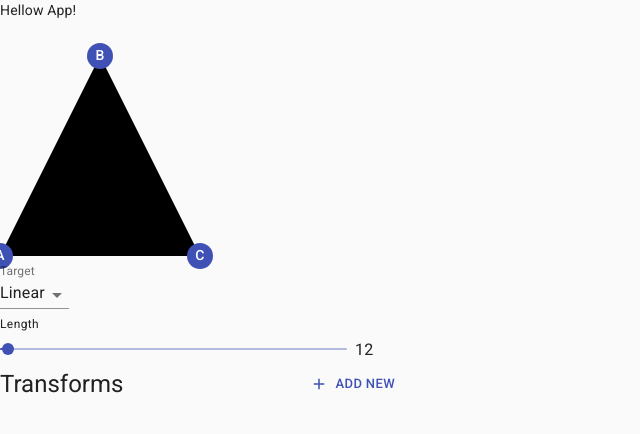
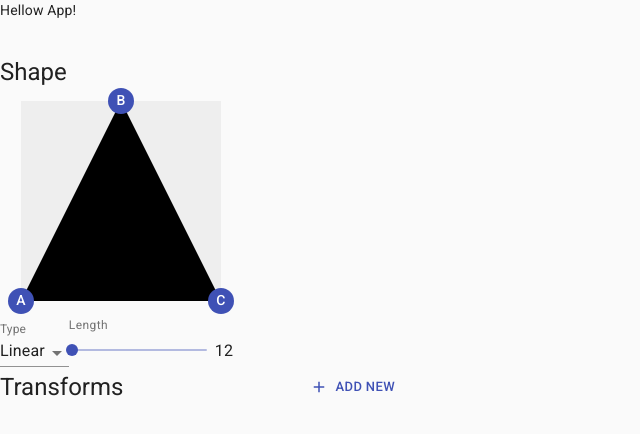
Before and after one commit to lukasbuenger/pattern-generator, a Next.js app: page / in a window 1280 px wide. Shown: the top 434 px of the page, without its empty margins (0-640 px from the left). Built offline with nearby package versions, Linux system fonts and the light colour scheme.

Commit message:
working state

```diff
--- a/components/control/sequence-control.tsx
+++ b/components/control/sequence-control.tsx
@@ -4,6 +4,7 @@ import {
   Select,
   MenuItem,
   InputLabel,
+  Box,
 } from '@material-ui/core'
 
 import {
@@ -38,9 +39,9 @@ export const SequenceControl: FC<SequenceControlProps> = ({
   )
 
   return (
-    <>
+    <Box display="flex" flexDirection="row">
       <FormControl margin="dense">
-        <InputLabel>Target</InputLabel>
+        <InputLabel>Type</InputLabel>
         <Select
           margin="dense"
           value={sequence.sequence}
@@ -65,6 +66,6 @@ export const SequenceControl: FC<SequenceControlProps> = ({
         value={sequence.length}
         onChange={handleLengthChange}
       />
-    </>
+    </Box>
   )
 }
--- a/components/control/shape-control.tsx
+++ b/components/control/shape-control.tsx
@@ -15,24 +15,23 @@ import { SVGViewport, PolygonRenderer } from '../renderer'
 import { Polygon, vertexNames } from '../../lib/geom'
 import { ComboRangeInput } from '../form/combo-range-input'
 
-interface ContainerProps {
-  width?: number
-  height?: number
-}
-
 interface DragHandleProps {
   selected?: boolean
 }
 
-type StyleProps = ContainerProps & DragHandleProps
-
-const useStyles = makeStyles(({ palette }: Theme) => ({
-  container: ({ width, height }: StyleProps) => ({
+const useStyles = makeStyles(
+  ({ palette, spacing }: Theme) => ({
+    container: {
       position: 'relative',
-    width: width,
-    height: height,
-  }),
-  dragHandle: ({ selected }: StyleProps) => ({
+      width: 200,
+      height: 200,
+      marginTop: 13,
+      marginBottom: 13,
+      backgroundColor: palette.grey[200],
+      marginLeft: spacing(1) + 13,
+      marginright: spacing(1) + 13,
+    },
+    dragHandle: ({ selected }: DragHandleProps) => ({
       position: 'absolute',
       width: 26,
       height: 26,
@@ -49,14 +48,11 @@ const useStyles = makeStyles(({ palette }: Theme) => ({
           palette.getContrastText(palette.primary.main)) ||
         palette.getContrastText(palette.secondary.main),
     }),
-}))
+  }),
+)
 
-const Container: FC<ContainerProps> = ({
-  width = 200,
-  height = 200,
-  ...props
-}) => {
-  const classes = useStyles({ width, height })
+const Container: FC = ({ ...props }) => {
+  const classes = useStyles()
   return <div className={classes.container} {...props} />
 }
 
@@ -172,6 +168,7 @@ export const ShapeControl: FC<ShapeControlProps> = ({
 
   return (
     <Box display="flex" flexDirection="column">
+      <Typography variant="h5">Shape</Typography>
       <Container>
         <SVGViewport>
           <PolygonRenderer polygon={localShape} />
--- a/components/control/transforms/modulators/modulator-list-control.tsx
+++ b/components/control/transforms/modulators/modulator-list-control.tsx
@@ -106,7 +106,7 @@ export const ModulatorListControl: FC<ModulatorListConrolProps> = ({
   )
 
   return (
-    <Box>
+    <div>
       <Box
         display="flex"
         justifyContent="space-between"
@@ -135,6 +135,6 @@ export const ModulatorListControl: FC<ModulatorListConrolProps> = ({
       >
         {displays}
       </Paper>
-    </Box>
+    </div>
   )
 }
--- a/components/control/transforms/operations/operation-list-control.tsx
+++ b/components/control/transforms/operations/operation-list-control.tsx
@@ -106,7 +106,7 @@ export const OperationListControl: FC<OperationListControlProps> = ({
   )
 
   return (
-    <Box>
+    <div>
       <Box
         display="flex"
         justifyContent="space-between"
@@ -135,6 +135,6 @@ export const OperationListControl: FC<OperationListControlProps> = ({
       >
         {displays}
       </Paper>
-    </Box>
+    </div>
   )
 }
--- a/components/control/transforms/transform-list-control.tsx
+++ b/components/control/transforms/transform-list-control.tsx
@@ -38,7 +38,7 @@ export const TransformListControl: FC<TransformListControlProps> = ({
   ))
 
   return (
-    <Box>
+    <div>
       <Box
         display="flex"
         alignItems="center"
@@ -63,6 +63,6 @@ export const TransformListControl: FC<TransformListControlProps> = ({
         </Button>
       </Box>
       <div>{displays}</div>
-    </Box>
+    </div>
   )
 }
--- a/components/form/combo-range-input.tsx
+++ b/components/form/combo-range-input.tsx
@@ -52,7 +52,9 @@ export const ComboRangeInput: FC<ComboRangeInputProps> = ({
   return (
     <Box flexDirection="column">
       {label && (
-        <Typography variant="caption">{label}</Typography>
+        <Typography variant="caption" color="textSecondary">
+          {label}
+        </Typography>
       )}
       <Box
         display="flex"
--- a/pages/index.tsx
+++ b/pages/index.tsx
@@ -13,6 +13,10 @@ import { SequenceControl } from '../components/control/sequence-control'
 import { Shape } from '../lib/shapes'
 
 const Page: FC = () => {
+  useEffect(() => {
+    document.getElementById('jss-server-side')?.remove()
+  }, [])
+
   const [transforms, updateTransforms] = useState<
     Transform[]
   >([])
@@ -23,10 +27,6 @@ const Page: FC = () => {
   const [shape, updateShape] = useState<Shape>(
     Shape.createDefault(),
   )
-
-  useEffect(() => {
-    document.getElementById('jss-server-side')?.remove()
-  }, [])
 
   return (
     <Layout>
```
Lines whose indentation alone changed are shown as unchanged.
